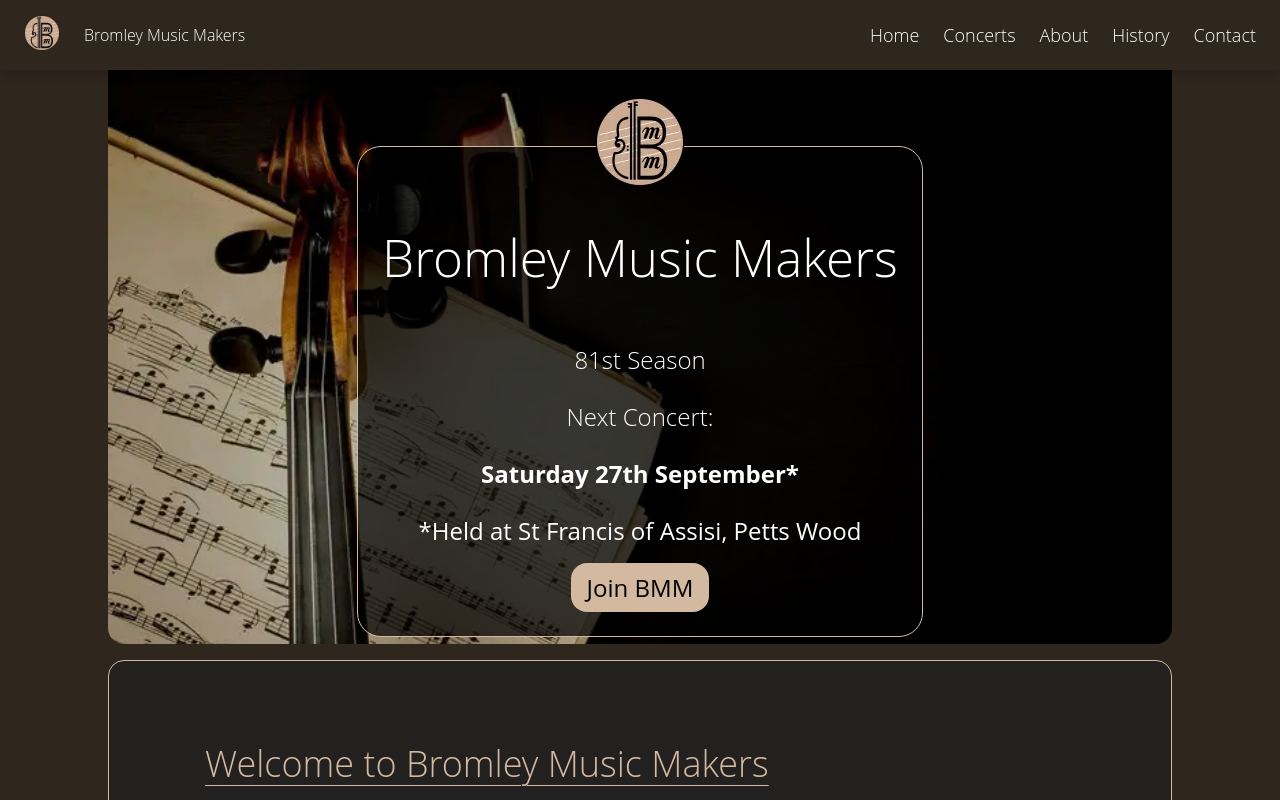
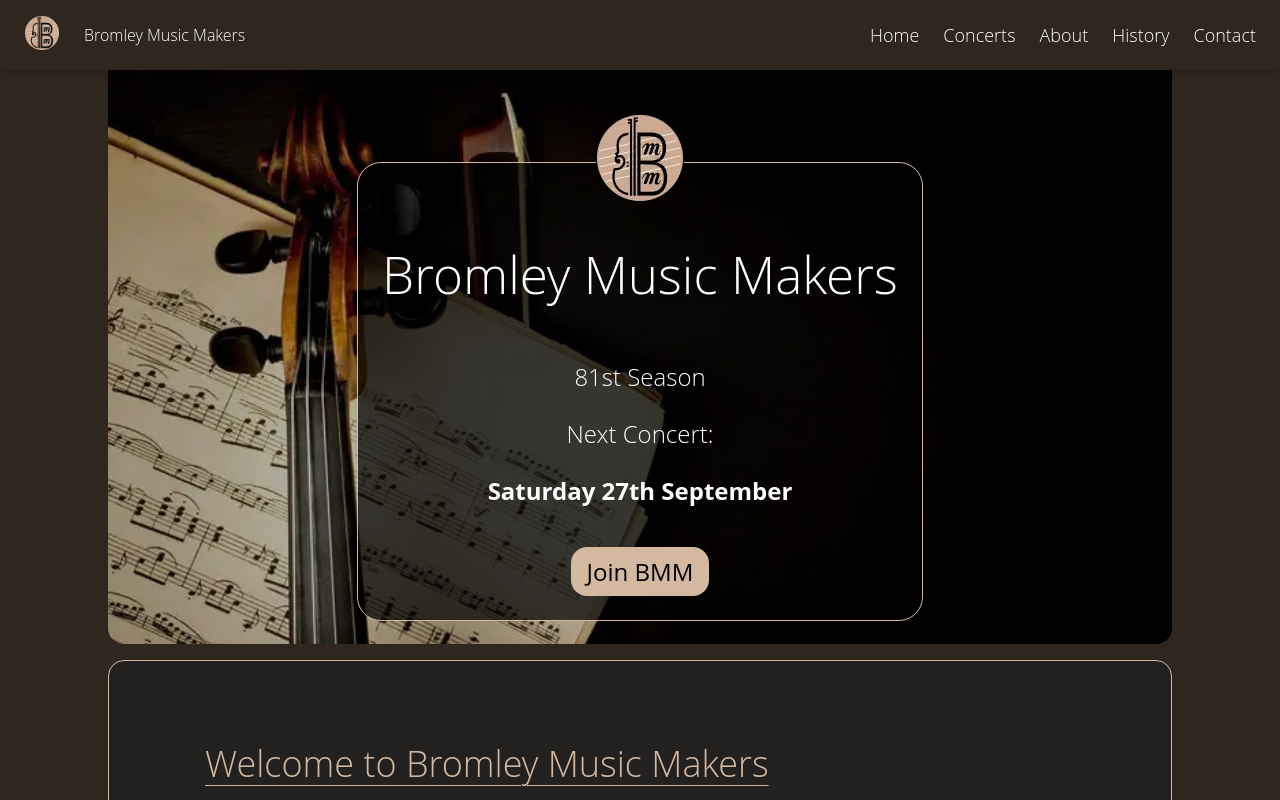
Before and after one commit to silkster87/react-bmm-website, a React (Create React App) app: page / in a window 1280 px wide. Shown: the top 800 px of the page. Built offline with nearby package versions, Linux system fonts and the light colour scheme; no server answers.

Commit message:
Update banner November

```diff
--- a/src/components/Banner.tsx
+++ b/src/components/Banner.tsx
@@ -54,17 +54,13 @@
         <p className="smallprint">81st Season</p>
         <p className="smallprint">Next Concert:</p>
         <p className="smallprint">
-          <strong>{`${nextConcertDate}*`}</strong>
+          <strong>{nextConcertDate}</strong>
         </p>
         <div style={{
           textAlign: 'center',
           paddingBottom: '16px',
           fontSize: '18px'
         }}>
-          <a href="https://maps.app.goo.gl/4rqXFtmhBPe6Zcf37"
-            className="smallprint">
-            *Held at St Francis of Assisi, Petts Wood
-          </a>
         </div>
         <div className="btn-container">
           <button className="join-bmm-btn">
```
